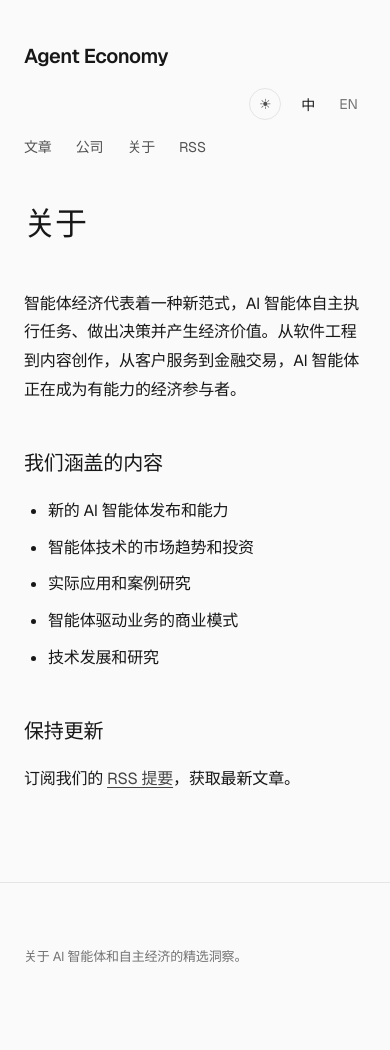
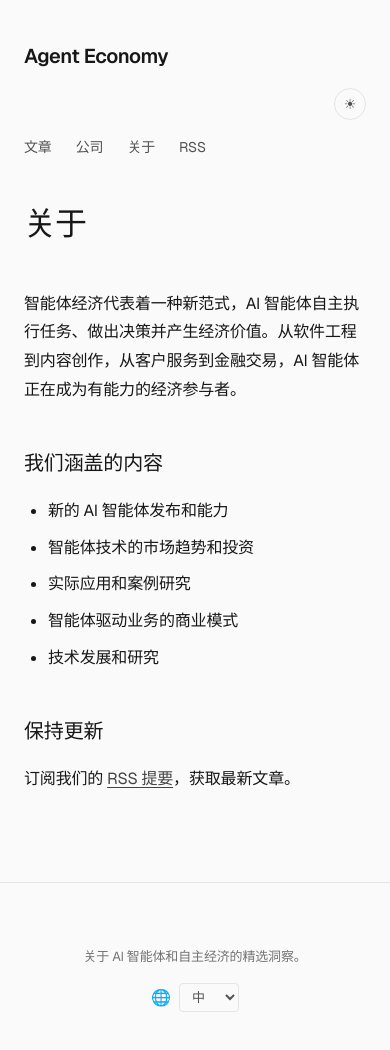
Before and after one commit to lvterry/agent-economy-blog, an Astro site: page /about in a window 390 px wide. Built offline with nearby package versions, Linux system fonts and the light colour scheme; Astro itself is replaced by a stand-in of ours.

Commit message:
Move language switch to footer with dropdown and globe icon

```diff
--- a/src/layouts/Layout.astro
+++ b/src/layouts/Layout.astro
@@ -115,32 +115,6 @@ const siteDescription = 'Curated news and insights about the AI agent economy';
             gap: 0.75rem;
         }
 
-        .lang-switch {
-            display: flex;
-            gap: 0.5rem;
-            font-size: 0.875rem;
-        }
-
-        .lang-switch button {
-            background: none;
-            border: none;
-            padding: 0.25rem 0.5rem;
-            cursor: pointer;
-            color: var(--color-text-muted);
-            font-family: inherit;
-            font-size: inherit;
-            transition: all 0.2s ease;
-        }
-
-        .lang-switch button:hover {
-            color: var(--color-text);
-        }
-
-        .lang-switch button.active {
-            color: var(--color-text);
-            font-weight: 500;
-        }
-
         .theme-toggle {
             background: none;
             border: 1px solid var(--color-border);
@@ -191,15 +165,60 @@ const siteDescription = 'Curated news and insights about the AI agent economy';
             margin: 0 auto;
             padding: var(--space-xl) var(--space-md);
             border-top: 1px solid var(--color-border);
+            display: flex;
+            justify-content: space-between;
+            align-items: center;
+            gap: var(--space-md);
         }
 
         footer p {
             font-size: 0.8125rem;
             color: var(--color-text-muted);
+            flex: 1;
         }
 
         footer a {
             color: var(--color-text-secondary);
+        }
+
+        /* Language dropdown in footer */
+        .lang-selector {
+            display: flex;
+            align-items: center;
+            gap: 0.5rem;
+        }
+
+        .lang-icon {
+            font-size: 1rem;
+            color: var(--color-text-secondary);
+        }
+
+        .lang-dropdown {
+            background: transparent;
+            border: 1px solid var(--color-border);
+            border-radius: 4px;
+            padding: 0.25rem 0.5rem;
+            font-family: inherit;
+            font-size: 0.8125rem;
+            color: var(--color-text-secondary);
+            cursor: pointer;
+            transition: all 0.2s ease;
+            min-width: 60px;
+        }
+
+        .lang-dropdown:hover {
+            border-color: var(--color-text);
+            color: var(--color-text);
+        }
+
+        .lang-dropdown:focus {
+            outline: none;
+            border-color: var(--color-text);
+        }
+
+        .lang-dropdown option {
+            background: var(--color-card-bg);
+            color: var(--color-text);
         }
 
         article {
@@ -389,6 +408,16 @@ const siteDescription = 'Curated news and insights about the AI agent economy';
                 justify-content: flex-end;
             }
 
+            footer {
+                flex-direction: column;
+                gap: var(--space-sm);
+                text-align: center;
+            }
+
+            .lang-selector {
+                justify-content: center;
+            }
+
             .intro h2 {
                 font-size: 1.5rem;
             }
@@ -407,10 +436,6 @@ const siteDescription = 'Curated news and insights about the AI agent economy';
                 <span class="theme-icon-light">☀</span>
                 <span class="theme-icon-dark" style="display: none;">☾</span>
             </button>
-            <div class="lang-switch">
-                <button onclick="switchLang('zh')" id="btn-zh" class="active">中</button>
-                <button onclick="switchLang('en')" id="btn-en">EN</button>
-            </div>
         </div>
     </header>
 
@@ -429,6 +454,13 @@ const siteDescription = 'Curated news and insights about the AI agent economy';
         <p data-zh="关于 AI 智能体和自主经济的精选洞察。" data-en="Curated insights on AI agents and the autonomous economy.">
             Curated insights on AI agents and the autonomous economy. <a href="/rss.xml">Subscribe via RSS</a>.
         </p>
+        <div class="lang-selector">
+            <span class="lang-icon" aria-label="Language">🌐</span>
+            <select class="lang-dropdown" id="lang-select" onchange="switchLang(this.value)">
+                <option value="zh">中</option>
+                <option value="en">EN</option>
+            </select>
+        </div>
     </footer>
 
     <script is:inline>
@@ -497,15 +529,16 @@ const siteDescription = 'Curated news and insights about the AI agent economy';
             };
 
             window.updateLanguage = function() {
-                var btnZh = document.getElementById('btn-zh');
-                var btnEn = document.getElementById('btn-en');
-                if (btnZh) btnZh.classList.toggle('active', window.currentLang === 'zh');
-                if (btnEn) btnEn.classList.toggle('active', window.currentLang === 'en');
+                // Update dropdown selection
+                var langSelect = document.getElementById('lang-select');
+                if (langSelect) langSelect.value = window.currentLang;
 
+                // Update all elements with data-zh and data-en attributes
                 document.querySelectorAll('[data-zh][data-en]').forEach(function(el) {
                     el.textContent = el.getAttribute('data-' + window.currentLang);
                 });
 
+                // Update language-specific content blocks
                 document.querySelectorAll('.lang-content').forEach(function(el) {
                     el.classList.toggle('active', el.classList.contains('lang-' + window.currentLang));
                 });
```
